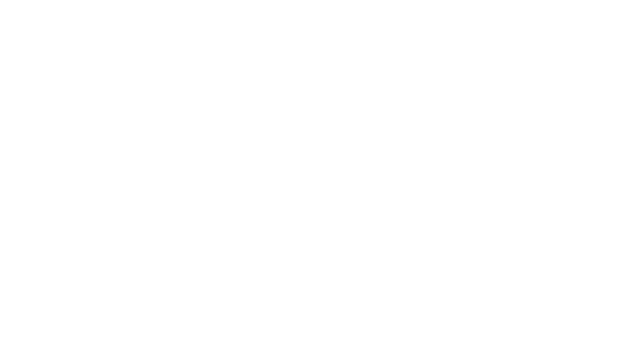
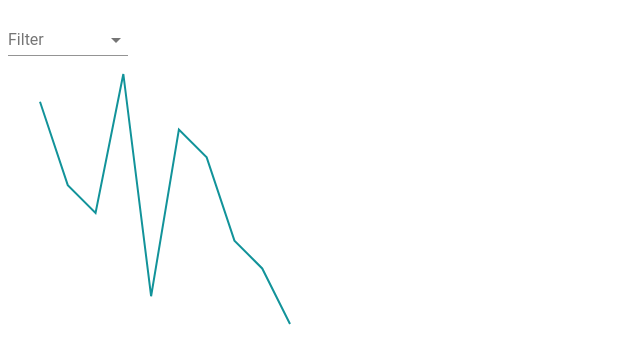
Before and after one commit to seanlee98/twitalytics, a React (Create React App) app: page /data in a window 1280 px wide. Shown: the top 362 px of the page, without its empty margins (0-640 px from the left). Built offline with nearby package versions, Linux system fonts and the light colour scheme.

Commit message:
add DataPage and DataView component, along with ApiCalls util

```diff
--- a/package.json
+++ b/package.json
@@ -7,7 +7,8 @@
     "react": "^16.6.3",
     "react-dom": "^16.6.3",
     "react-router-dom": "^4.3.1",
-    "react-scripts": "2.1.1"
+    "react-scripts": "2.1.1",
+    "react-vis": "^1.11.5"
   },
   "scripts": {
     "start": "react-scripts start",
--- a/src/App.js
+++ b/src/App.js
@@ -1,11 +1,13 @@
 import React from "react";
 import { Route, BrowserRouter } from "react-router-dom";
 import HomePage from "./components/HomePage";
+import DataPage from "./components/DataPage";
 
 const App = () => (
   <BrowserRouter>
     <React.Fragment>
       <Route exact path="/" component={HomePage} />
+      <Route exact path="/data" component={DataPage} />
     </React.Fragment>
   </BrowserRouter>
 );
--- /dev/null
+++ b/src/components/DataPage.jsx
@@ -0,0 +1,94 @@
+import React, { Component, Fragment } from "react";
+import ReactDOM from "react-dom";
+import PropTypes from "prop-types";
+import { withStyles } from "@material-ui/core/styles";
+import FormControl from "@material-ui/core/FormControl";
+import Select from "@material-ui/core/Select";
+import InputLabel from "@material-ui/core/InputLabel";
+import MenuItem from "@material-ui/core/MenuItem";
+import DataView from "./DataView";
+
+const styles = theme => ({
+  root: {
+    display: "flex",
+    flexWrap: "wrap"
+  },
+  formControl: {
+    margin: theme.spacing.unit,
+    minWidth: 120
+  },
+  selectEmpty: {
+    marginTop: theme.spacing.unit * 2
+  }
+});
+
+class DataPage extends Component {
+  state = {
+    filter: "",
+    labelWidth: 0,
+    dataFilter: null
+  };
+  componentDidMount() {
+    this.setState({
+      labelWidth: 50
+    });
+  }
+
+  handleChange = event => {
+    this.setState({ dataFilter: event.target.value });
+    console.log("dataFilter being passed in", event.target.value);
+  };
+
+  render() {
+    const { classes } = this.props;
+    const { dataFilter } = this.state;
+    const data = [
+      { x: 0, y: 8 },
+      { x: 1, y: 5 },
+      { x: 2, y: 4 },
+      { x: 3, y: 9 },
+      { x: 4, y: 1 },
+      { x: 5, y: 7 },
+      { x: 6, y: 6 },
+      { x: 7, y: 3 },
+      { x: 8, y: 2 },
+      { x: 9, y: 0 }
+    ];
+
+    return (
+      <Fragment>
+        <div className="data-container">
+          <form>
+            <FormControl className={classes.formControl}>
+              <InputLabel htmlFor="filter-simple">Filter</InputLabel>
+              <Select
+                value={this.state.filter}
+                onChange={this.handleChange}
+                inputProps={{
+                  name: "filter",
+                  id: "filter-simple"
+                }}
+              >
+                <MenuItem value="">
+                  <em>None</em>
+                </MenuItem>
+                <MenuItem value={"Sentiment Analysis"}>
+                  Sentiment Analysis
+                </MenuItem>
+                <MenuItem value={"Bar"}>Bar Graph stuff</MenuItem>
+                <MenuItem value={"Common Feedback"}>Common Feedback</MenuItem>
+              </Select>
+            </FormControl>
+          </form>
+          <DataView dataFilter={dataFilter} data={data} />
+        </div>
+      </Fragment>
+    );
+  }
+}
+
+DataPage.propTypes = {
+  classes: PropTypes.object.isRequired
+};
+
+export default withStyles(styles)(DataPage);
--- /dev/null
+++ b/src/components/DataView.jsx
@@ -0,0 +1,17 @@
+import React, { Component, Fragment } from "react";
+import "../../node_modules/react-vis/dist/style.css";
+import { XYPlot, LineSeries } from "react-vis";
+
+class DataView extends Component {
+  render() {
+    return (
+      <div className="App">
+        <XYPlot height={300} width={300} xDomain={[0, 9]}>
+          <LineSeries data={this.props.data} />
+        </XYPlot>
+      </div>
+    );
+  }
+}
+
+export default DataView;
--- a/src/index.css
+++ b/src/index.css
@@ -12,3 +12,8 @@ code {
   font-family: source-code-pro, Menlo, Monaco, Consolas, "Courier New",
     monospace;
 }
+
+.data-container {
+  vertical-align: middle;
+  margin: auto;
+}
```
Also changed, not shown: src/utils/ApiCalls.js (added, +8 -0 lines), 1 other file (tests, documents, lock files or other folders).
